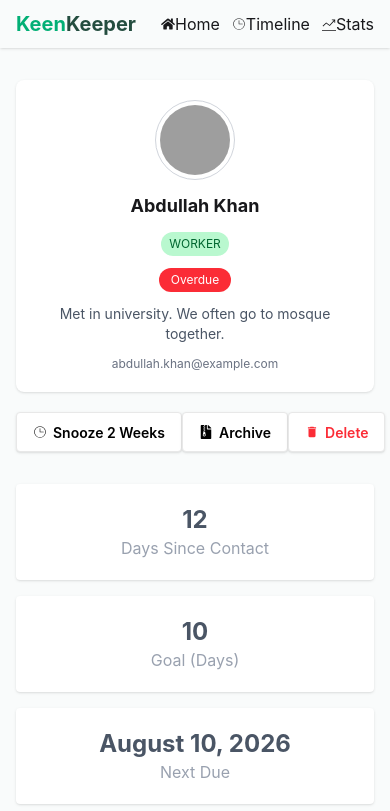
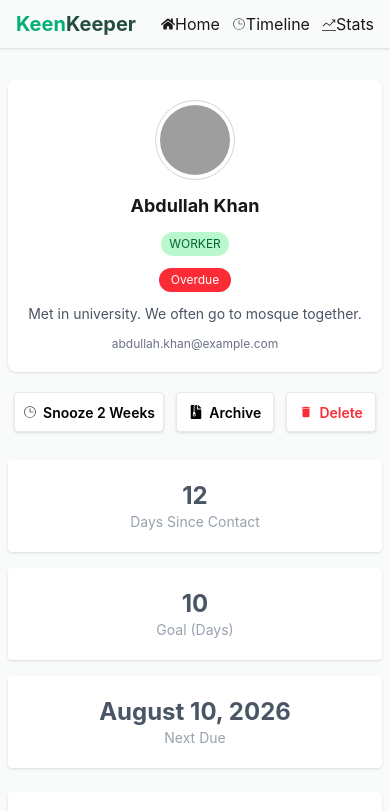
Before and after one commit to rashidulislamg71/keen-keeper, a React (Vite) app: page /friendDetails/1 in a window 390 px wide. Shown: the top 811 px of the page. Built offline with nearby package versions, Linux system fonts and the light colour scheme; grey boxes are pictures that could not be loaded.

Commit message:
fixed responsive

```diff
--- a/src/Components/DashboardCard/DashboardCard.jsx
+++ b/src/Components/DashboardCard/DashboardCard.jsx
@@ -5,9 +5,8 @@ function DashboardCard({ number, title }) {
         <div>
             <div className='bg-white shadow rounded text-center py-5 md:py-8'>
                 <h3 className='text-2xl text-gray-600 font-bold'>{number}</h3>
-                <p className='text-gray-400'>{title}</p>
+                <p className='text-gray-400 text-sm '>{title}</p>
             </div>
-
         </div>
     )
 }
--- a/src/Pages/FriendDetailsPage.jsx
+++ b/src/Pages/FriendDetailsPage.jsx
@@ -31,11 +31,11 @@ function FriendDetailsPage() {
 
     return (
 
-        <div className='px-4 sm:px-6 md:px-12 lg:px-20 py-8 md:py-12 lg:py-16'>
+        <div className='px-2 sm:px-6 md:px-12 lg:px-20 py-8 md:py-12 lg:py-16'>
             <div className='grid grid-cols-1 lg:grid-cols-3 gap-6'>
                 {/* LEFT SIDE */}
                 <div className='lg:col-span-1'>
-                    <div className='hover:shadow-2xl transition-all duration-300 text-center flex flex-col items-center gap-3 bg-white shadow p-5 rounded-lg'>
+                    <div className='text-center flex flex-col items-center gap-3 bg-white shadow p-5 rounded-lg'>
                         <img
                             className='rounded-full w-20 h-20 border border-gray-300 p-1'
                             src={picture}
@@ -63,14 +63,14 @@ function FriendDetailsPage() {
                     </div>
 
                     {/* Buttons */}
-                    <div className='space-y-2 mt-5 flex justify-around md:flex-col '>
-                        <button className="btn w-auto md:w-full shadow bg-white text-black border hover:bg-gray-100">
+                    <div className='space-y-1 mt-5 flex justify-around md:flex-col '>
+                        <button className="btn px-2 w-auto md:w-full shadow bg-white text-black border hover:bg-gray-100">
                             <CiClock2 /> Snooze 2 Weeks
                         </button>
-                        <button className="btn w-auto md:w-full shadow bg-white text-black border hover:bg-gray-100">
+                        <button className="btn px-3 w-auto md:w-full shadow bg-white text-black border hover:bg-gray-100">
                             <FaFileArchive /> Archive
                         </button>
-                        <button className="btn w-auto md:w-full text-red-500 shadow bg-white border hover:bg-red-50">
+                        <button className="btn px-3 w-auto md:w-full text-red-500 shadow bg-white border hover:bg-red-50">
                             <MdDelete /> Delete
                         </button>
                     </div>
--- a/src/Pages/HomePage.jsx
+++ b/src/Pages/HomePage.jsx
@@ -12,7 +12,7 @@ const HomePage = () => {
 
             {/* dashboard cards  */}
             <section className='grid grid-cols-2 md:grid-cols-3 lg:grid-cols-4
-             gap-2 md:gap-6 px-4 lg:px-20 md:px-16 mt-5 border-b border-gray-300 pb-10'>
+             gap-2 md:gap-6 px-2 lg:px-20 md:px-16 mt-5 border-b border-gray-300 pb-10'>
                 <DashboardCard number={5} title={'Total Friends'} />
                 <DashboardCard number={3} title={'On Track'} />
                 <DashboardCard number={6} title={'Need Attention'} />
--- a/src/Pages/StatsPage.jsx
+++ b/src/Pages/StatsPage.jsx
@@ -3,12 +3,11 @@ import PieChartWithPaddingAngle from '../Components/PieChart/PieChart'
 
 function StatsPage() {
   return (
-    <div className="px-4 py-10 md:py16 md:px-20">
+    <div className="px-2 py-10 md:py16 md:px-20 mb-15">
       <div>
         <h1 className='mb-3 font-bold text-2xl md:text-3xl text-gray-700'>Friendship Analytics</h1>
         <div className='p-5 pb-8 rounded shadow h-auto w-full'>
           <p className='text-base text-gray-500'>By Interaction Type</p>
-
           <div>
             <PieChartWithPaddingAngle />
           </div>
```
